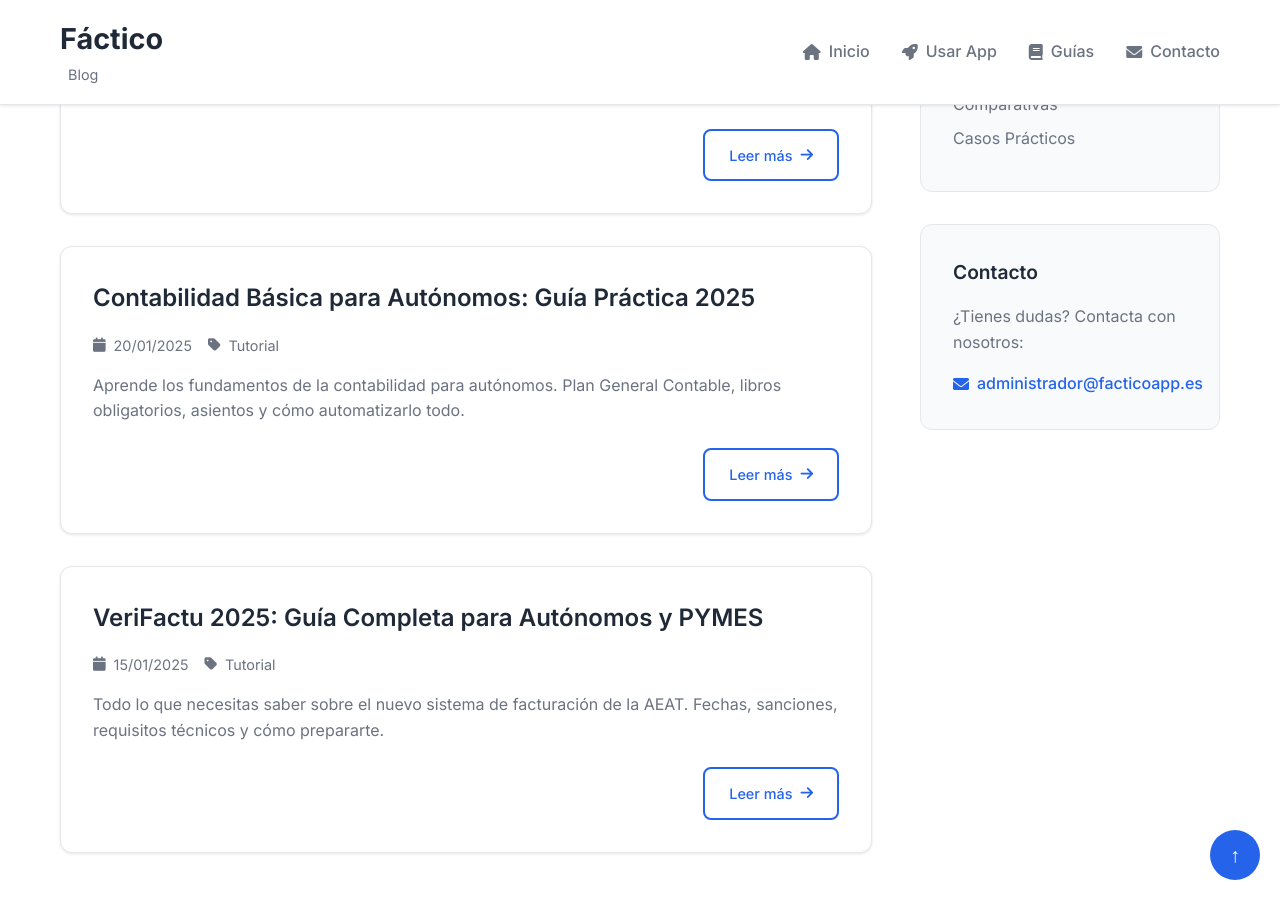
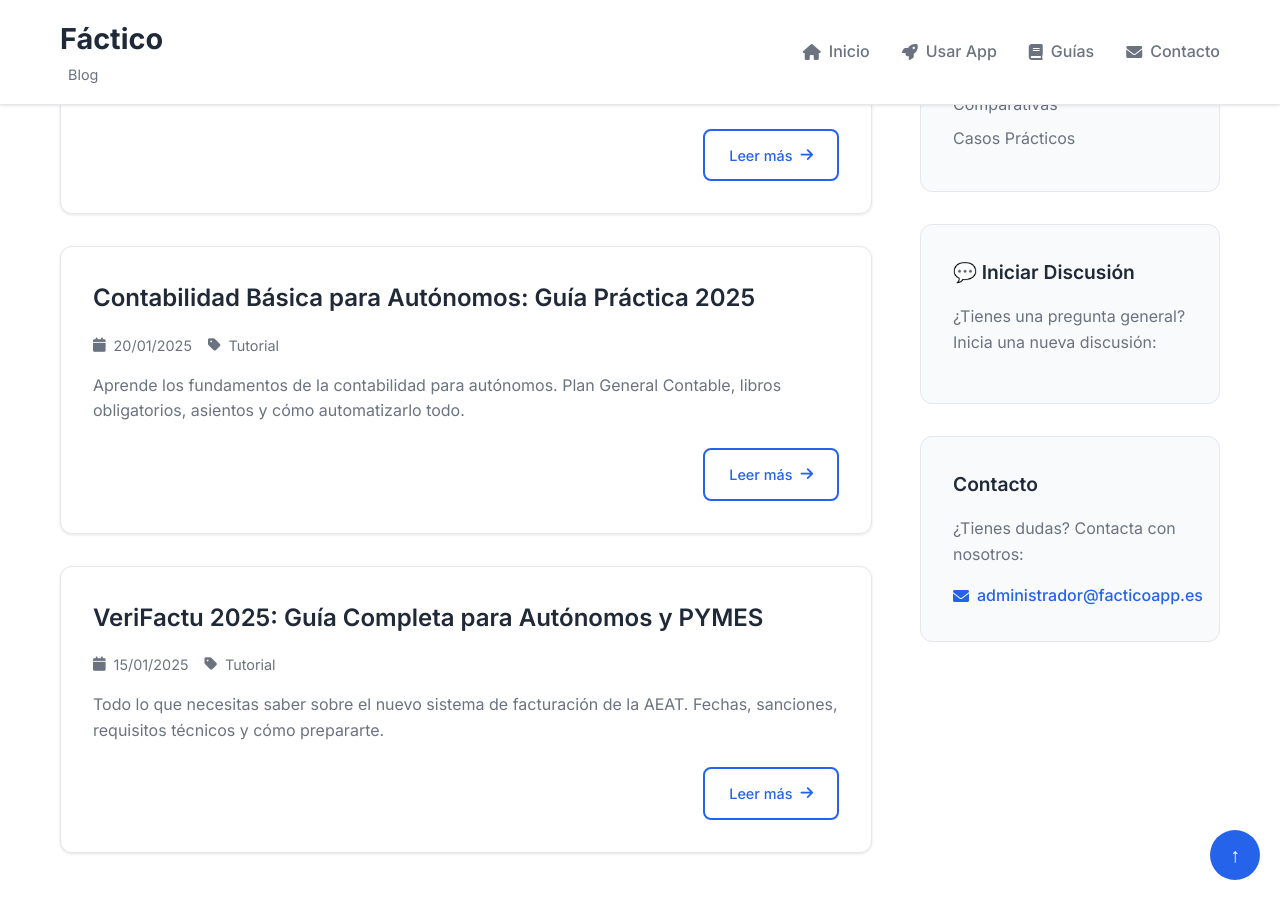
Before and after one commit to PacoMedina1959/facticoapp_website, a Jekyll site: the page built from blog/index.html, in a window 1280 px wide and 900 px high, scrolled down 827 px. Built offline with Jekyll 4.4.1, drawn with Linux system fonts in a browser that asks for light colours; comment, search, counter and statistics services are not loaded.

Commit message:
Añadir sección de comentarios al blog principal
- Incluir widget DISQUS en la página principal del blog
- Permitir iniciar discusiones generales desde el sidebar
- Mejorar interacción de usuarios en el blog

```diff
--- a/blog/index.html
+++ b/blog/index.html
@@ -66,6 +66,21 @@
         </div>
 
         <div class="sidebar-widget">
+            <h3>💬 Iniciar Discusión</h3>
+            <p>¿Tienes una pregunta general? Inicia una nueva discusión:</p>
+            <div id="disqus_thread"></div>
+            <script>
+                (function() {
+                    var d = document, s = d.createElement('script');
+                    s.src = 'https://facticoapp-blog.disqus.com/embed.js';
+                    s.setAttribute('data-timestamp', +new Date());
+                    (d.head || d.body).appendChild(s);
+                })();
+            </script>
+            <noscript>Please enable JavaScript to view the <a href="https://disqus.com/?ref_noscript">comments powered by Disqus.</a></noscript>
+        </div>
+
+        <div class="sidebar-widget">
             <h3>Contacto</h3>
             <p>¿Tienes dudas? Contacta con nosotros:</p>
             <a href="mailto:administrador@facticoapp.es" class="contact-link">
```
